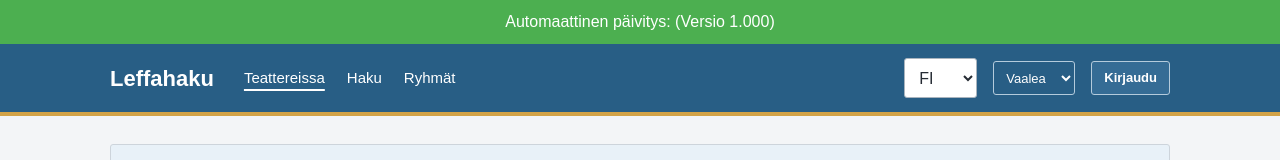
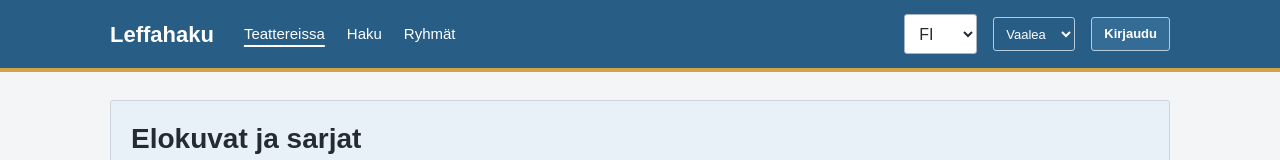
Before and after one commit to Oamk-Ryhma-5/Web-ohjelmoinnin-sovellusprojekti, a React (Vite) app: page / in a window 1280 px wide. Shown: the top 160 px of the page. Built offline with nearby package versions, Linux system fonts and the light colour scheme; no server answers.

Commit message:
Banneri pois

```diff
--- a/src/App.jsx
+++ b/src/App.jsx
@@ -37,10 +37,6 @@ export default function App() {
   return (
     <div className="app">
       {/* TÄSSÄ GITHUB ACTIONS : */}
-      <div style={{ padding: '10px', backgroundColor: '#4CAF50', color: 'white', textAlign: 'center' }}>
-        Automaattinen päivitys: (Versio 1.{String(import.meta.env.VITE_APP_VERSION || 0).padStart(3, '0')})
-      </div>
-
       <a className="skip-link" href="#main">
         {texts.skip}
       </a>
```
